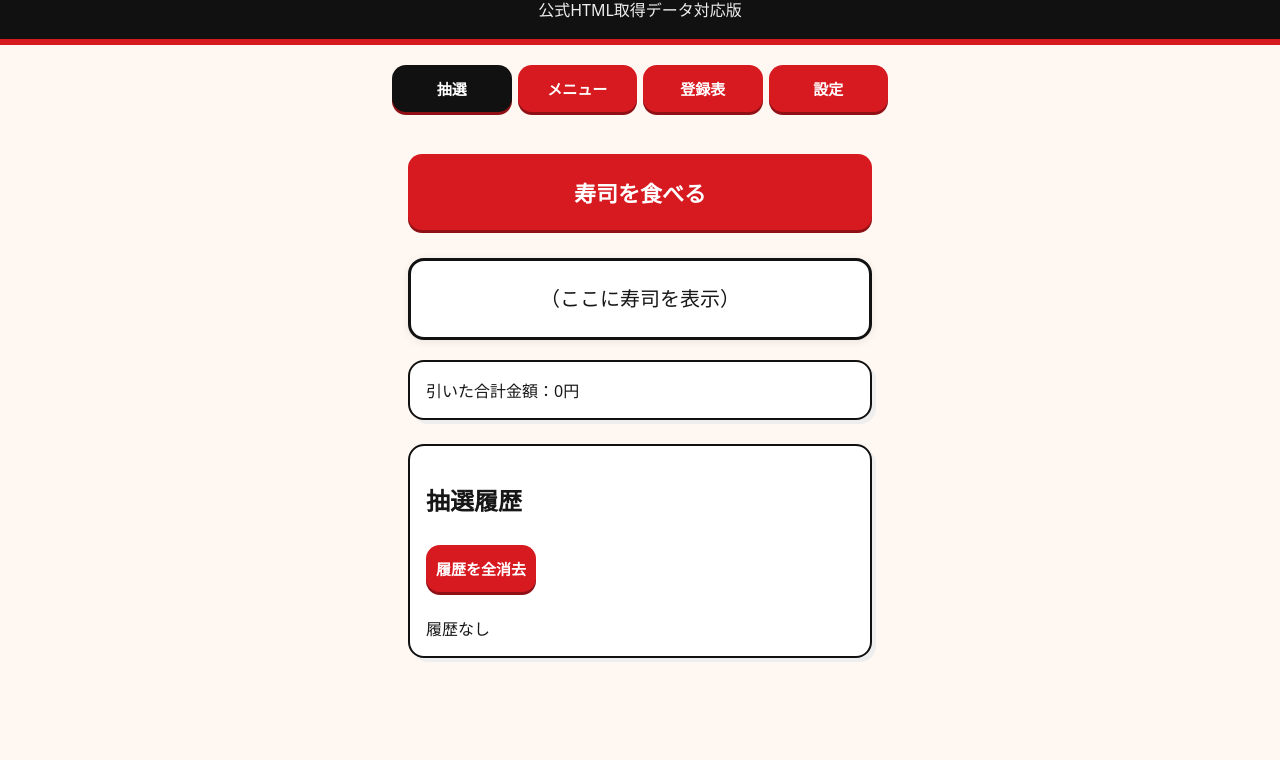
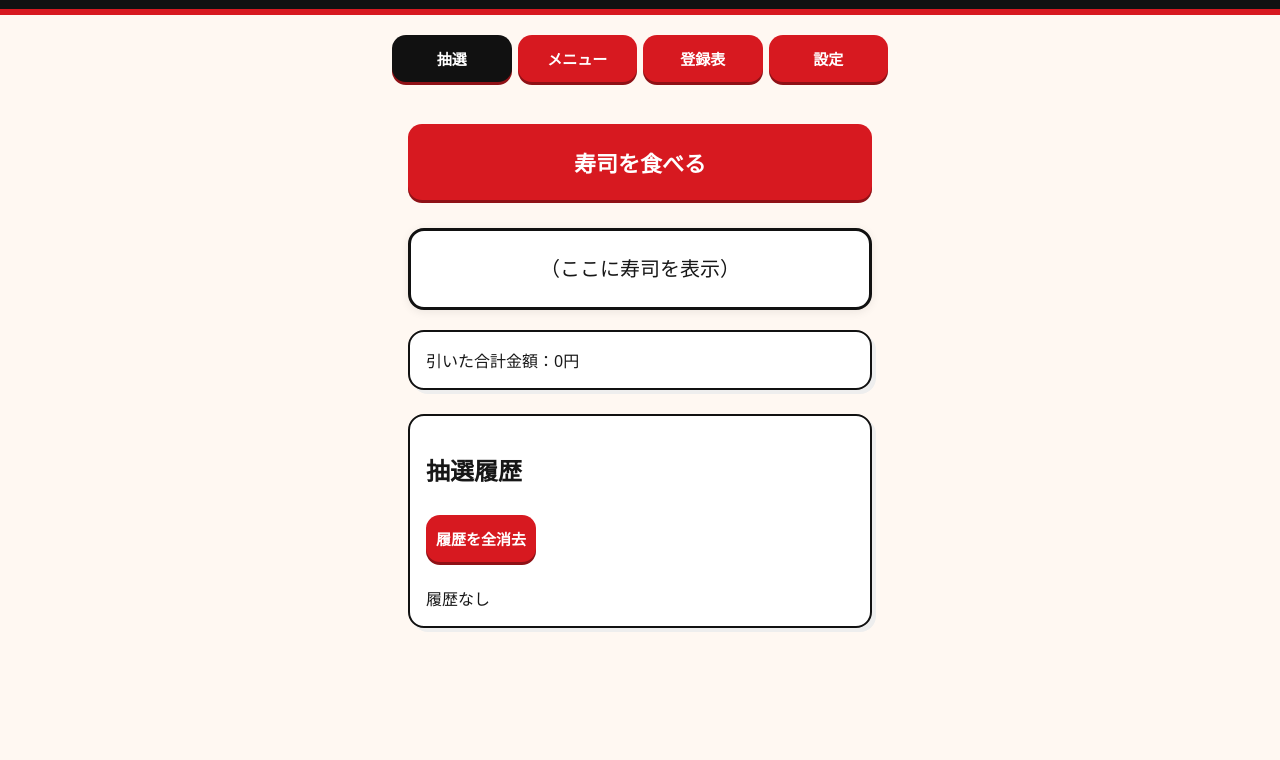
Before and after one commit to Funny231217/DiceSushi, a plain HTML site: page index.html in a window 1280 px wide. Shown: the part 62-822 px from the top of the page. After the commit the page ends 800 px from the top, so only its background shows below. Drawn offline with nearby package versions, Linux system fonts and the light colour scheme; no server answers.

Commit message:
Update index.html

```diff
--- a/index.html
+++ b/index.html
@@ -21,7 +21,6 @@
 <body>
     <header>
         <h1>🍣 くら寿司100番くじ</h1>
-        <p>公式HTML取得データ対応版</p>
     </header>
 
     <main>
```
